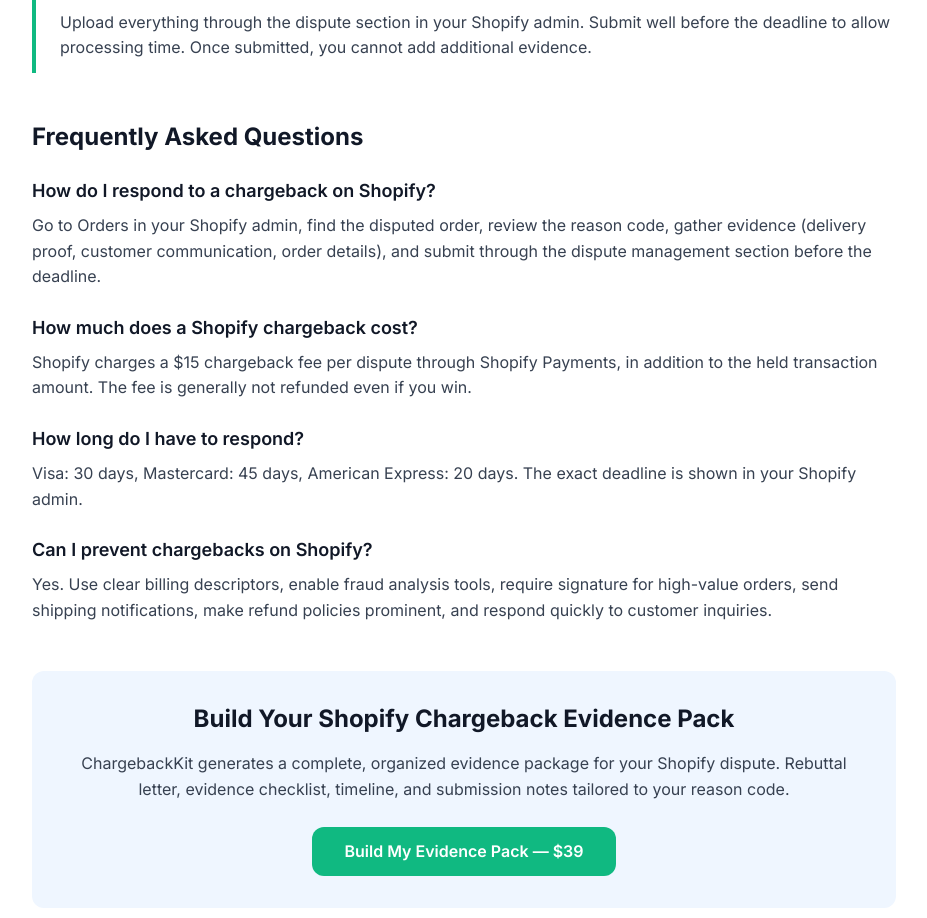
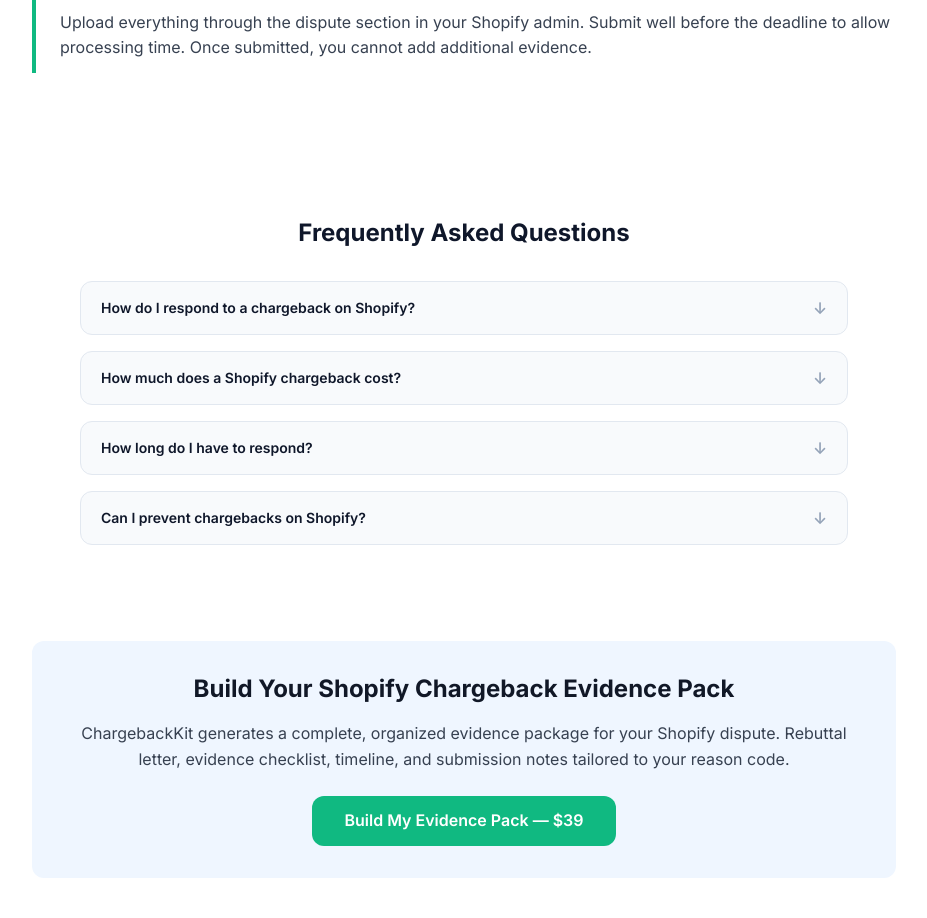
Before and after one commit to mattmcallister-create/chargeback-evidence-pack, a Next.js app: page /guides/shopify-chargeback-response in a window 1280 px wide. Shown: the part 2161-3079 px from the top of the page, without its empty margins (176-1103 px from the left). Built offline with nearby package versions, Linux system fonts and the light colour scheme; no server answers.

Commit message:
fix: standardize shopify-chargeback-response FAQ to canonical accordion design

```diff
--- a/app/(marketing)/guides/shopify-chargeback-response/page.tsx
+++ b/app/(marketing)/guides/shopify-chargeback-response/page.tsx
@@ -112,13 +112,47 @@ export default function ShopifyChargebackResponsePage() {
           </div>
         </section>
 
-        <section className="mb-12">
-          <h2 className="text-2xl font-bold mb-6 text-gray-900">Frequently Asked Questions</h2>
-          <div className="space-y-6">
-            <div><h3 className="text-lg font-semibold text-gray-900 mb-2">How do I respond to a chargeback on Shopify?</h3><p className="text-gray-700">Go to Orders in your Shopify admin, find the disputed order, review the reason code, gather evidence (delivery proof, customer communication, order details), and submit through the dispute management section before the deadline.</p></div>
-            <div><h3 className="text-lg font-semibold text-gray-900 mb-2">How much does a Shopify chargeback cost?</h3><p className="text-gray-700">Shopify charges a $15 chargeback fee per dispute through Shopify Payments, in addition to the held transaction amount. The fee is generally not refunded even if you win.</p></div>
-            <div><h3 className="text-lg font-semibold text-gray-900 mb-2">How long do I have to respond?</h3><p className="text-gray-700">Visa: 30 days, Mastercard: 45 days, American Express: 20 days. The exact deadline is shown in your Shopify admin.</p></div>
-            <div><h3 className="text-lg font-semibold text-gray-900 mb-2">Can I prevent chargebacks on Shopify?</h3><p className="text-gray-700">Yes. Use clear billing descriptors, enable fraud analysis tools, require signature for high-value orders, send shipping notifications, make refund policies prominent, and respond quickly to customer inquiries.</p></div>
+        <section className="section bg-white px-4 sm:px-6 lg:px-8">
+          <div className="max-w-3xl mx-auto">
+            <h2 className="text-2xl font-bold text-slate-900 mb-8 text-center">Frequently Asked Questions</h2>
+            <div className="space-y-4">
+              <details className="group bg-slate-50 rounded-lg border border-slate-200">
+                <summary className="flex items-start justify-between gap-4 px-5 py-4 cursor-pointer list-none font-semibold text-slate-900 text-sm">
+                  <span>How do I respond to a chargeback on Shopify?</span>
+                  <span className="shrink-0 text-slate-400 mt-0.5 group-open:rotate-180 transition-transform text-base leading-none">&darr;</span>
+                </summary>
+                <div className="px-5 pb-4 pt-2 text-sm text-slate-600 leading-relaxed border-t border-slate-200">
+                  Go to Orders in your Shopify admin, find the disputed order, review the reason code, gather evidence (delivery proof, customer communication, order details), and submit through the dispute management section before the deadline.
+                </div>
+              </details>
+              <details className="group bg-slate-50 rounded-lg border border-slate-200">
+                <summary className="flex items-start justify-between gap-4 px-5 py-4 cursor-pointer list-none font-semibold text-slate-900 text-sm">
+                  <span>How much does a Shopify chargeback cost?</span>
+                  <span className="shrink-0 text-slate-400 mt-0.5 group-open:rotate-180 transition-transform text-base leading-none">&darr;</span>
+                </summary>
+                <div className="px-5 pb-4 pt-2 text-sm text-slate-600 leading-relaxed border-t border-slate-200">
+                  Shopify charges a $15 chargeback fee per dispute through Shopify Payments, in addition to the held transaction amount. The fee is generally not refunded even if you win.
+                </div>
+              </details>
+              <details className="group bg-slate-50 rounded-lg border border-slate-200">
+                <summary className="flex items-start justify-between gap-4 px-5 py-4 cursor-pointer list-none font-semibold text-slate-900 text-sm">
+                  <span>How long do I have to respond?</span>
+                  <span className="shrink-0 text-slate-400 mt-0.5 group-open:rotate-180 transition-transform text-base leading-none">&darr;</span>
+                </summary>
+                <div className="px-5 pb-4 pt-2 text-sm text-slate-600 leading-relaxed border-t border-slate-200">
+                  Visa: 30 days, Mastercard: 45 days, American Express: 20 days. The exact deadline is shown in your Shopify admin.
+                </div>
+              </details>
+              <details className="group bg-slate-50 rounded-lg border border-slate-200">
+                <summary className="flex items-start justify-between gap-4 px-5 py-4 cursor-pointer list-none font-semibold text-slate-900 text-sm">
+                  <span>Can I prevent chargebacks on Shopify?</span>
+                  <span className="shrink-0 text-slate-400 mt-0.5 group-open:rotate-180 transition-transform text-base leading-none">&darr;</span>
+                </summary>
+                <div className="px-5 pb-4 pt-2 text-sm text-slate-600 leading-relaxed border-t border-slate-200">
+                  Yes. Use clear billing descriptors, enable fraud analysis tools, require signature for high-value orders, send shipping notifications, make refund policies prominent, and respond quickly to customer inquiries.
+                </div>
+              </details>
+            </div>
           </div>
         </section>
 
```
